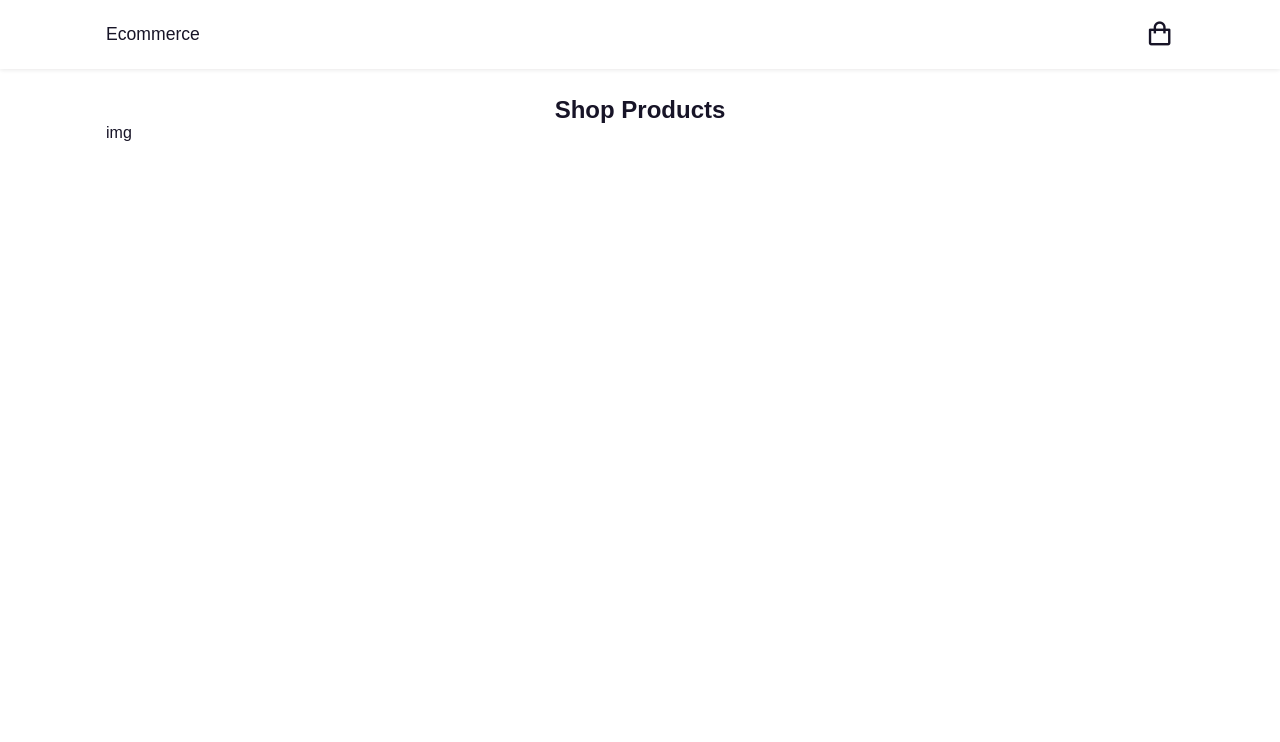
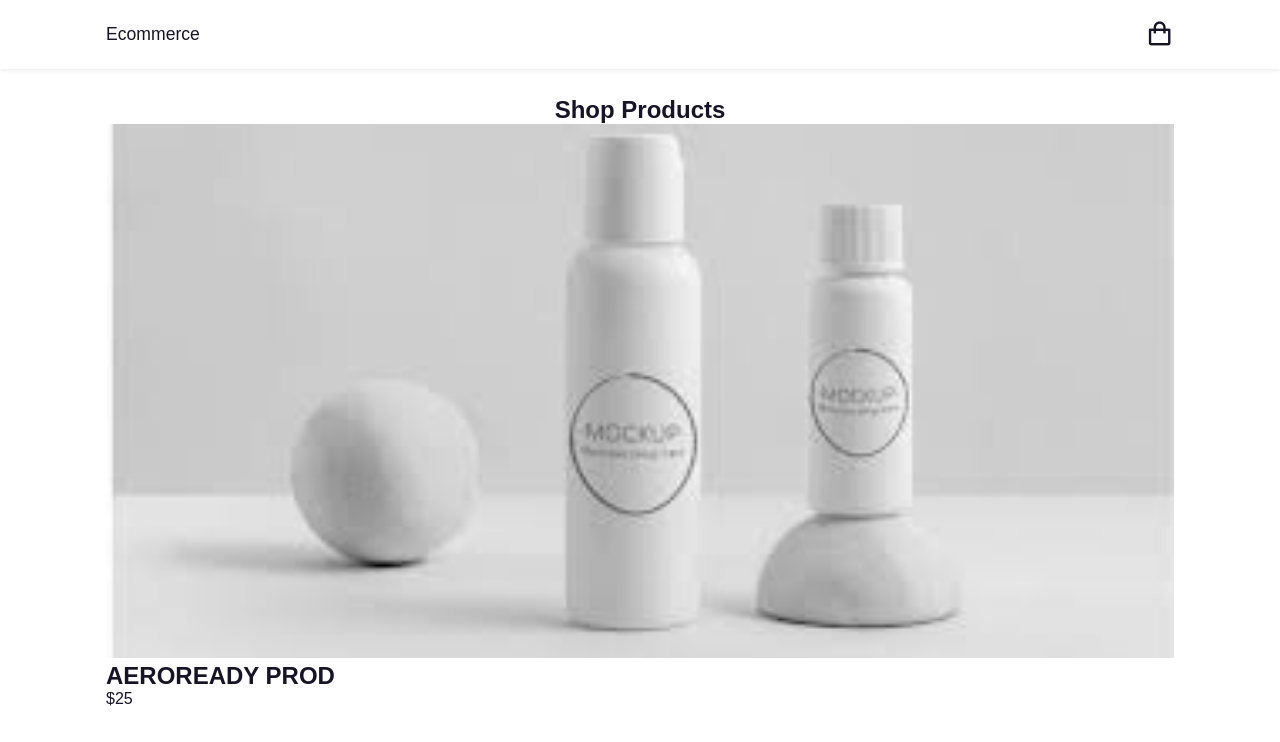
Before and after one commit to Regis066/HTML-JS-CSS-proj, a website: page index.html in a window 1280 px wide. Drawn offline with nearby package versions, Linux system fonts and the light colour scheme.

Commit message:
new commit

```diff
--- a/index.html
+++ b/index.html
@@ -19,7 +19,9 @@
     <section class="shop container">
         <h2 class="section-title">Shop Products</h2>
         <div class="shop-container">
-            img
+            <img src="public/prod1.jpeg" alt="" class="product-img">
+            <h2 class="product-title">AEROREADY PROD</h2>
+            <span class="price">$25</span>
         </div>
     </section>
 
```
